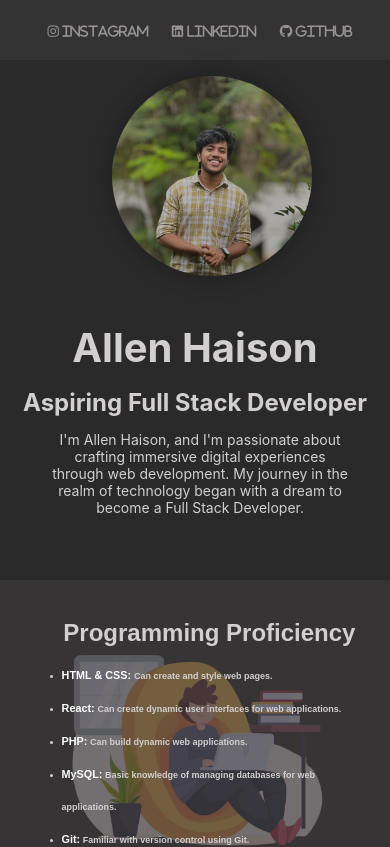
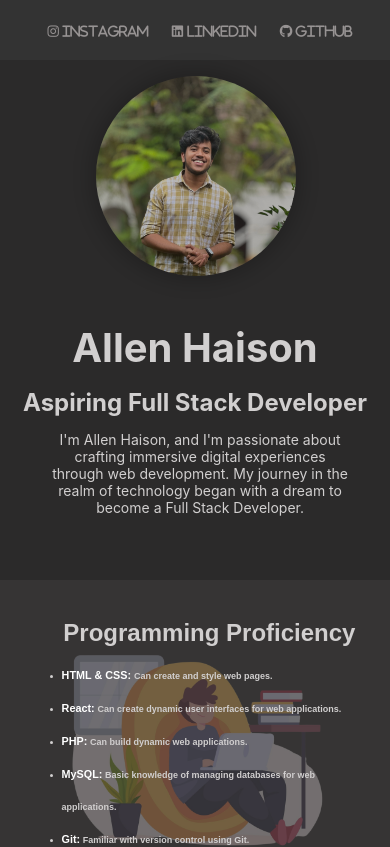
Before and after one commit to Allenhaison/portfolio, a React (Create React App) app: page / in a window 390 px wide. Shown: the top 847 px of the page. Built offline with nearby package versions, Linux system fonts and the light colour scheme.

Commit message:
Update Header.css

```diff
--- a/src/Components/Header.css
+++ b/src/Components/Header.css
@@ -380,7 +380,7 @@ color: white;
     .logo img{
       height: 200px;
       width:200px;
-      margin-left: 7rem;
+      margin-left: 6rem;
       margin-top: 1rem;
     }
     h1 {
```
